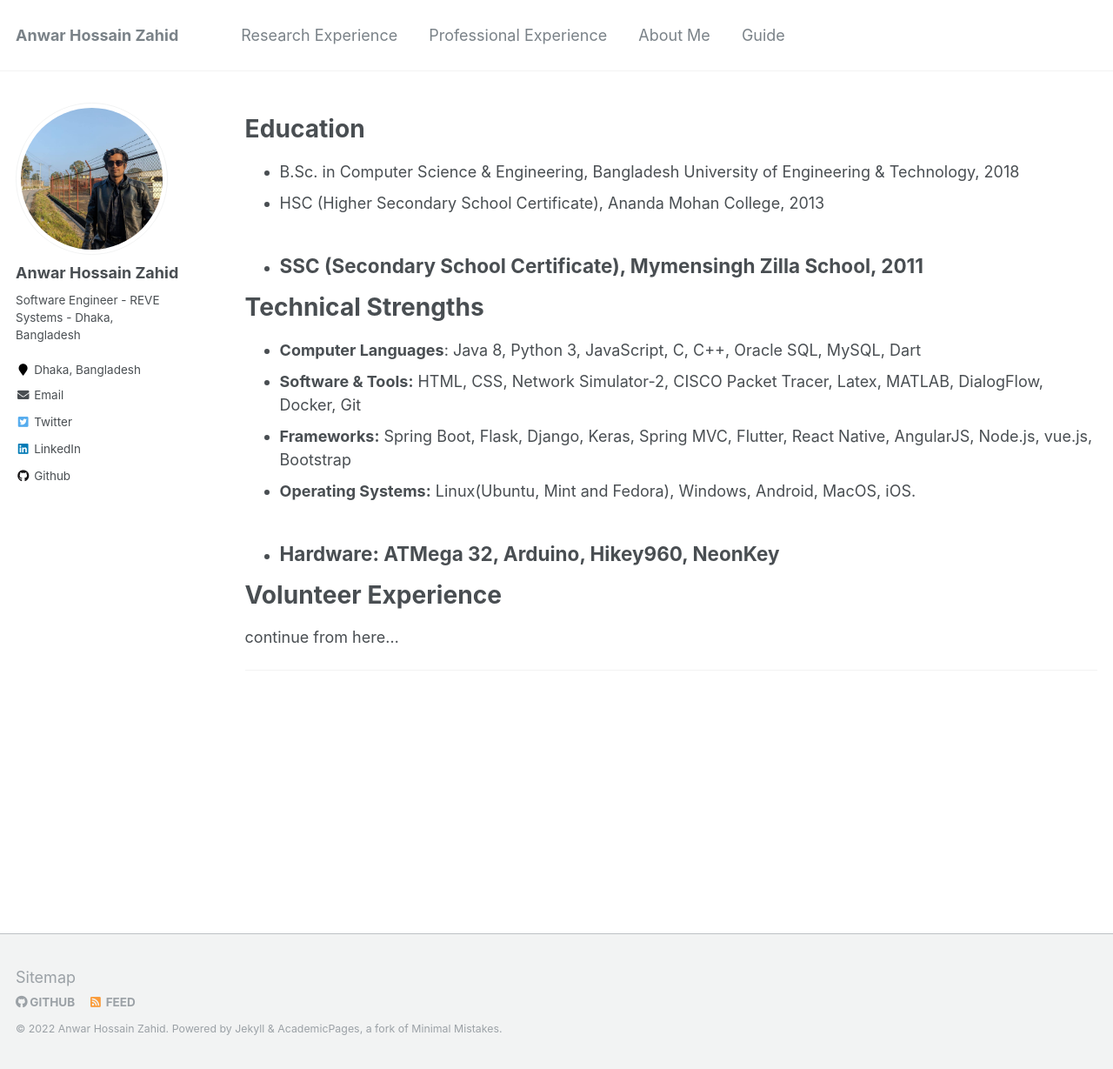
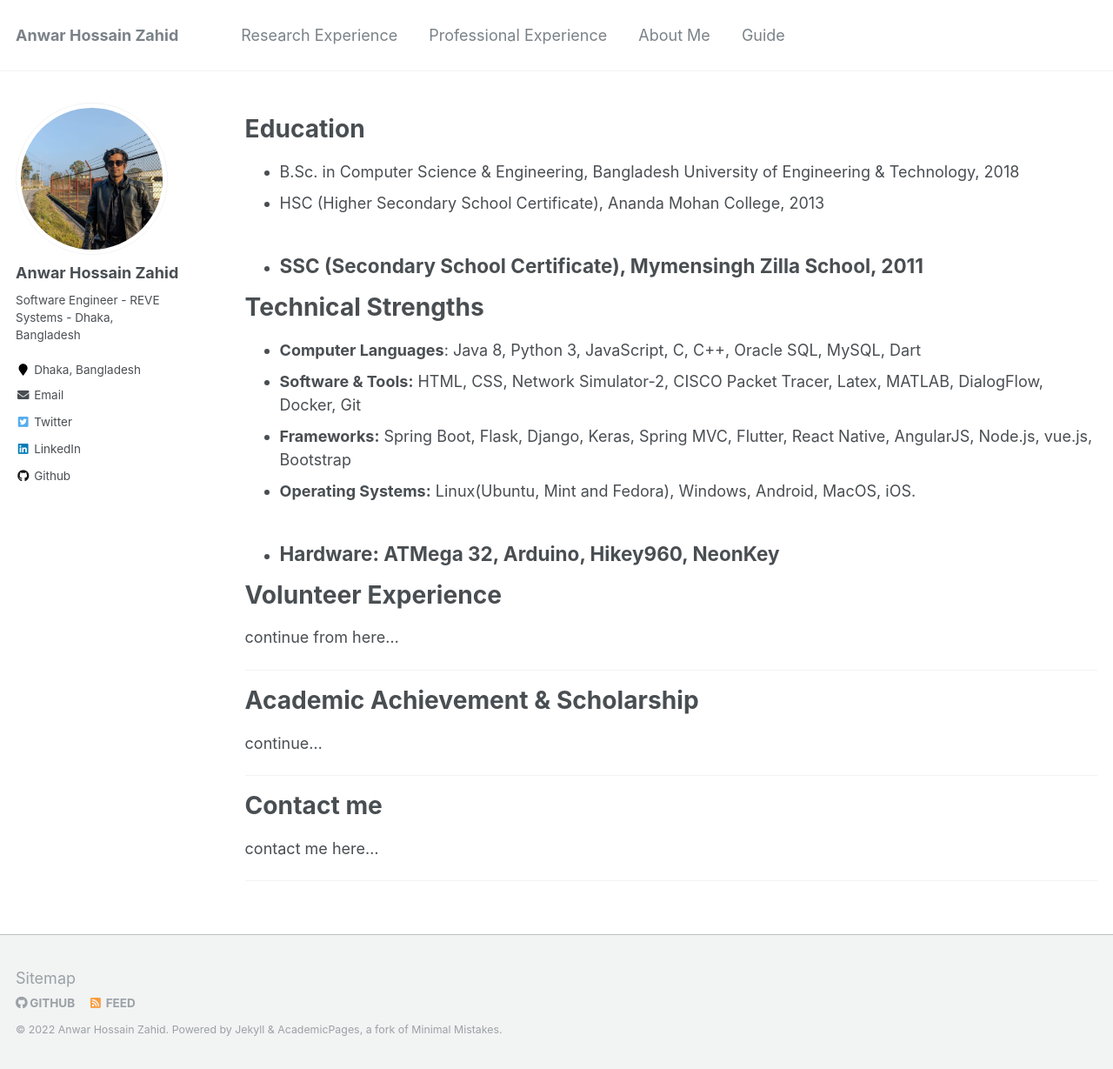
Before and after one commit to AnwarXahid/anwarxahid.github.io, a Jekyll site: the page built from _pages/about-me.md, in a window 1280 px wide and 1229 px high. Shown: the whole window at 87% size. Built offline with Jekyll 4.4.1, drawn with Linux system fonts in a browser that asks for light colours.

Commit message:
will compete about me later!

```diff
--- a/_pages/about-me.md
+++ b/_pages/about-me.md
@@ -31,3 +31,18 @@ Volunteer Experience
 continue from here...
 
 ---
+
+
+Academic Achievement & Scholarship
+===
+continue...
+
+---
+
+
+Contact me
+===
+
+contact me here...
+
+---
```
